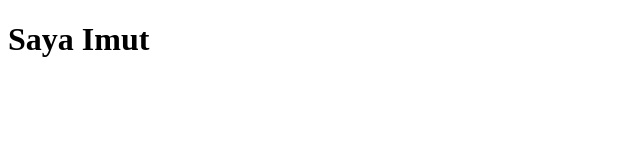
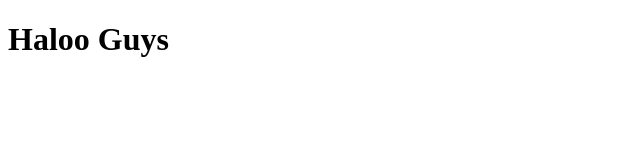
Before and after one commit to jbyy7/jbyy, a plain HTML site: page index.html in a window 1280 px wide. Shown: the whole page, without its empty margins (0-640 px from the left). Drawn offline with Linux system fonts and the light colour scheme.

Commit message:
firts commit

```diff
--- a/index.html
+++ b/index.html
@@ -4,6 +4,6 @@
         <title>Jbyy</title>
     </head>
     <body>
-        <h1>Saya Imut</h1>
+        <h1>Haloo Guys</h1>
     </body>
 </html>
```
